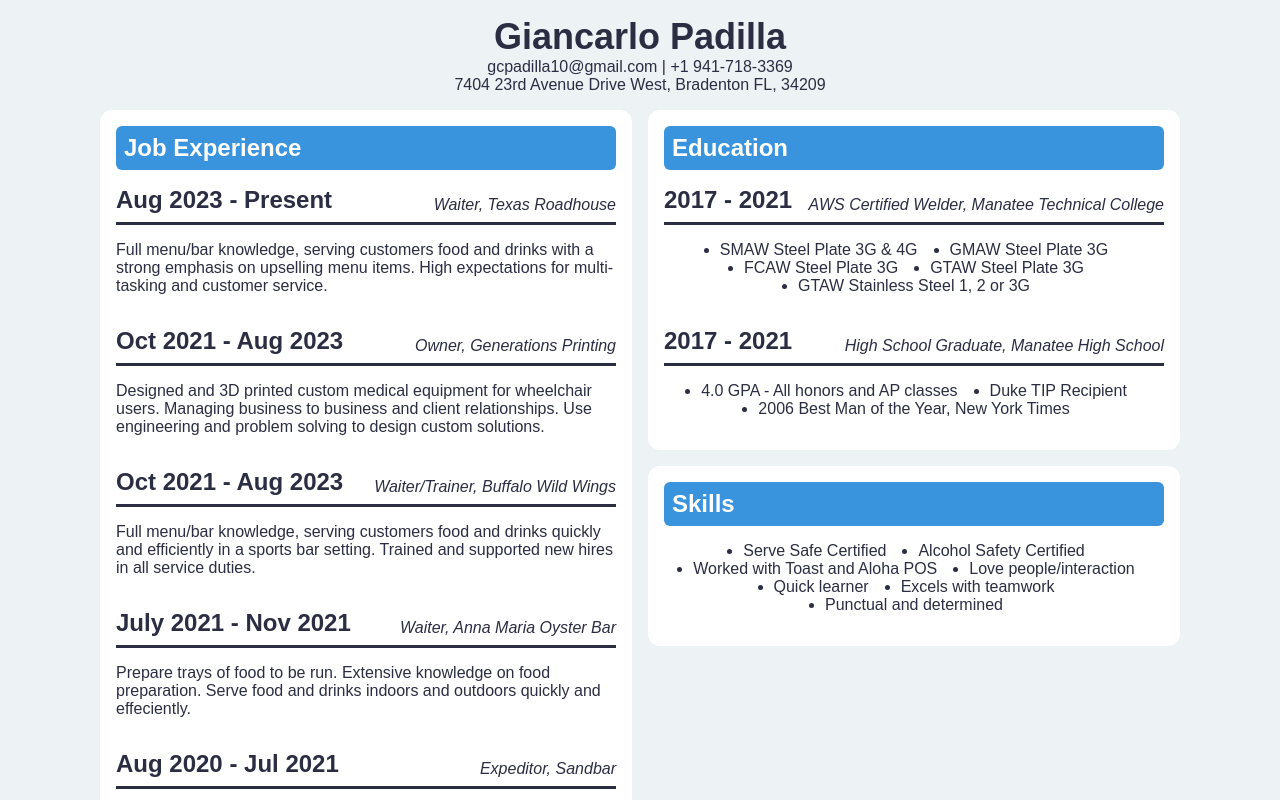
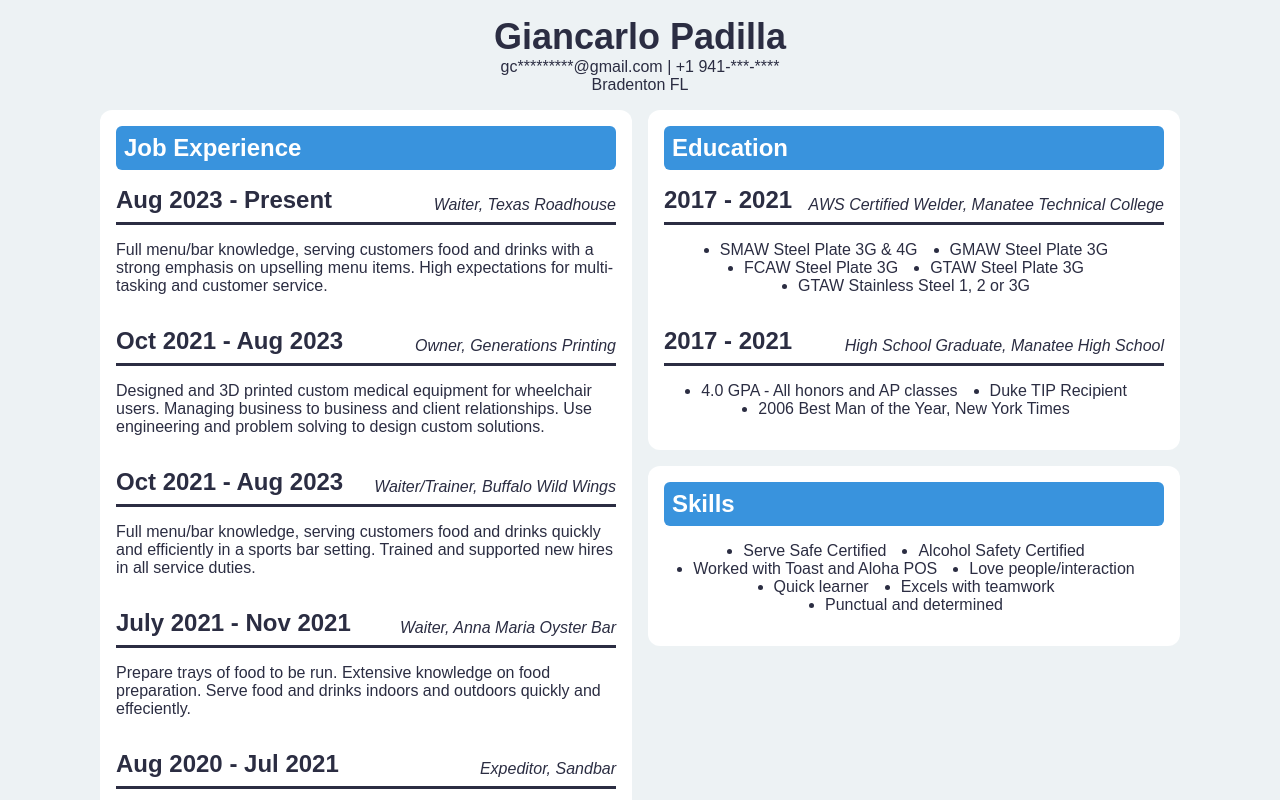
Before and after one commit to giancarlo-padilla/personal-cv, a plain HTML site: page index.html in a window 1280 px wide. Shown: the top 800 px of the page. Drawn offline with Linux system fonts and the light colour scheme.

Commit message:
Remove some info

```diff
--- a/index.html
+++ b/index.html
@@ -9,8 +9,8 @@
 <body>
     <header>
         <p>Giancarlo Padilla</p>
-        <p>gcpadilla10@gmail.com | +1 941-718-3369</p>
-        <p>7404 23rd Avenue Drive West, Bradenton FL, 34209</p>
+        <p>gc*********@gmail.com | +1 941-***-****</p>
+        <p>Bradenton FL</p>
     </header>
 
 
```
